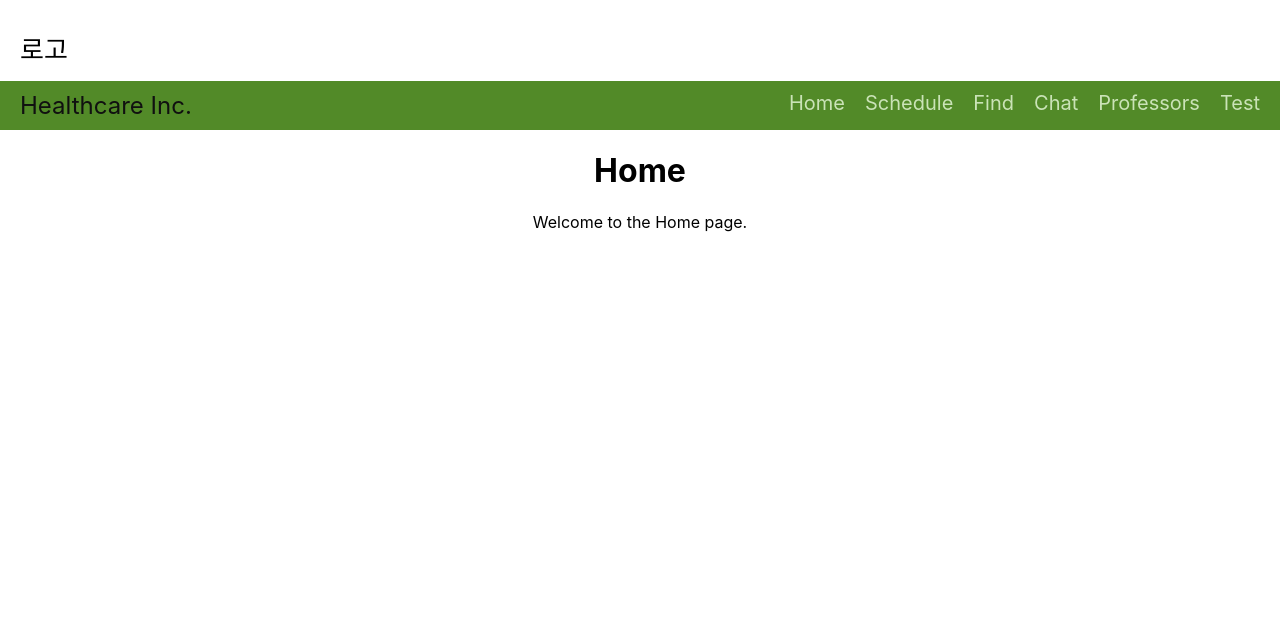
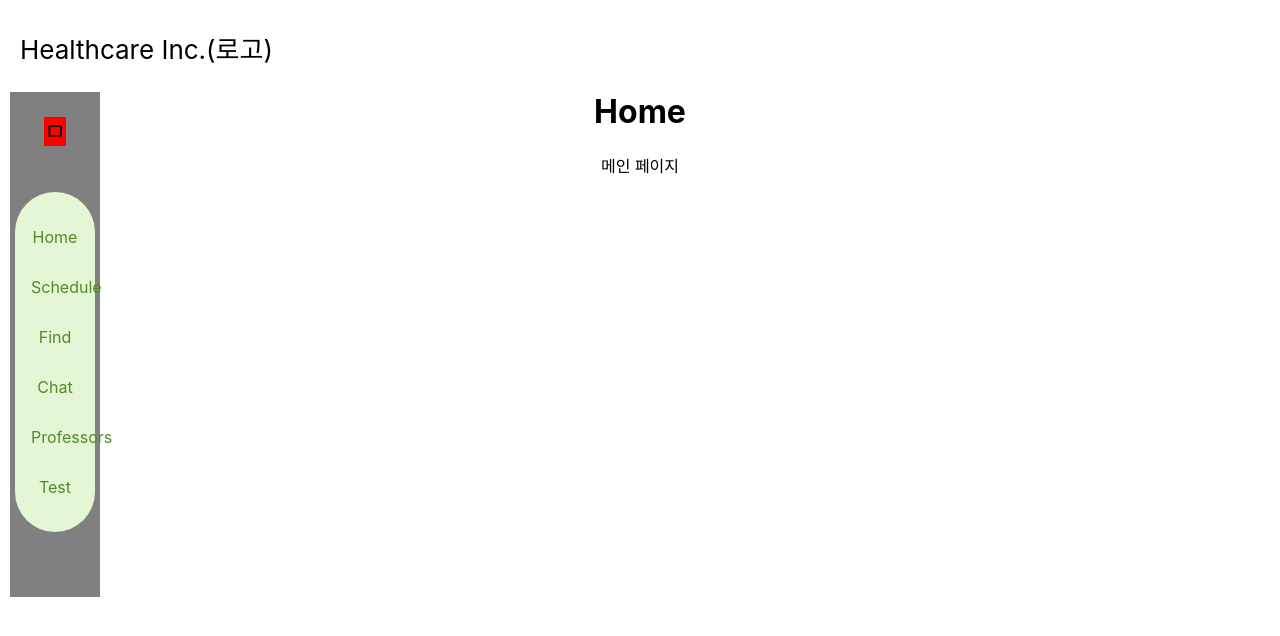
Before and after one commit to minzero31/codeit-2024-summer-project, a React (Create React App) app: page / in a window 1280 px wide. Shown: the top 636 px of the page. Built offline with nearby package versions, Linux system fonts and the light colour scheme.

Commit message:
메뉴바 디자인 수정 (세로 방향 및 색상)

```diff
--- a/src/App.js
+++ b/src/App.js
@@ -16,7 +16,7 @@ function App() {
       <div className="App">
         <header className="topLogo">
           <p>
-            로고
+            Healthcare Inc.(로고)
           </p>
         </header>
       </div>
--- a/src/components/Chat.js
+++ b/src/components/Chat.js
@@ -4,7 +4,7 @@ const Chat = () => {
   return (
     <div>
       <h1>Chat</h1>
-      <p>진단 기록 및 약 복용 기록</p>
+      <p>인공지능을 이용한 병원 추천 및 찾기</p>
     </div>
   );
 };
--- a/src/components/Find.js
+++ b/src/components/Find.js
@@ -4,7 +4,7 @@ const Find = () => {
   return (
     <div>
       <h1>Find</h1>
-      <p>진단 기록 및 약 복용 기록</p>
+      <p>가까운 병원 찾기</p>
     </div>
   );
 };
--- a/src/components/Home.js
+++ b/src/components/Home.js
@@ -4,7 +4,7 @@ const Home = () => {
   return (
     <div>
       <h1>Home</h1>
-      <p>Welcome to the Home page.</p>
+      <p>메인 페이지</p>
     </div>
   );
 };
--- a/src/components/Menubar.css
+++ b/src/components/Menubar.css
@@ -1,36 +1,47 @@
 .menubar {
-    display: flex;
-    justify-content: space-between;
+    //display: flex;
+    //justify-content: space-between;
     align-items: flex-start;
-    padding: 10px 20px;
-    background-color: #528A28;
+    padding: 20px 5px;
     color: #101010;
+    background-color: grey;
+    width: 80px; /* 메뉴바의 너비 */
+    position: fixed; /* 화면의 좌측에 고정 */
+    margin-left: 10px;
   }
 
   .menubar-logo a {
     text-decoration: none;
     font-size: 1.5rem;
     color: #101010;
+    background-color: red;
   }
 
   .menubar-menu {
+    background-color: #E4F6D6;
     list-style: none;
-    display: flex;
-    margin: 0;
-    padding: 0;
+    display: center;
+    text-align: center;
+    margin: 45px 0px;
+    padding: 5px 3px; /*세로가로*/
+    border-radius: 40px;
   }
 
+
   .menubar-menu li {
-    margin-left: 20px;
+    margin: 30px 13px;
   }
 
   .menubar-menu li a {
     text-decoration: none;
-    color: #CAE3B7;
-    font-size: 1.25rem;
+    color: #528A28;
+    font-size: 1rem;
+    margin: 4px 0px;
   }
 
   .menubar-menu li a:hover {
     text-decoration: underline;
-    font-size: 1.3rem;
+    font-size: 1.2rem;
+    background-color: #528A28;
+    color: #E4F6D6;
   }
--- a/src/components/Menubar.js
+++ b/src/components/Menubar.js
@@ -6,7 +6,7 @@ const Menubar = () => {
   return (
     <nav className="menubar">
       <div className="menubar-logo">
-        <Link to="/">Healthcare Inc.</Link>
+        <Link to="/">ㅁ</Link>
       </div>
       <ul className="menubar-menu">
         <li><Link to="/">Home</Link></li>
@@ -15,8 +15,6 @@ const Menubar = () => {
         <li><Link to="/chat">Chat</Link></li>
         <li><Link to="/professors">Professors</Link></li>
         <li><Link to="/test">Test</Link></li>
-        {/*<li><Link to="/services">Services</Link></li>
-        <li><Link to="/contact">Contact</Link></li>*/}
       </ul>
     </nav>
   );
--- a/src/components/Professors.js
+++ b/src/components/Professors.js
@@ -4,7 +4,7 @@ const Professors = () => {
   return (
     <div>
       <h1>Professors</h1>
-      <p>진단 기록 및 약 복용 기록</p>
+      <p>분야 별 유명한 교수님 리스트</p>
     </div>
   );
 };
--- a/src/components/Test.js
+++ b/src/components/Test.js
@@ -4,7 +4,7 @@ const Test = () => {
   return (
     <div>
       <h1>Test</h1>
-      <p>진단 기록 및 약 복용 기록</p>
+      <p>ADHD 및 우울증 자가진단</p>
     </div>
   );
 };
```
